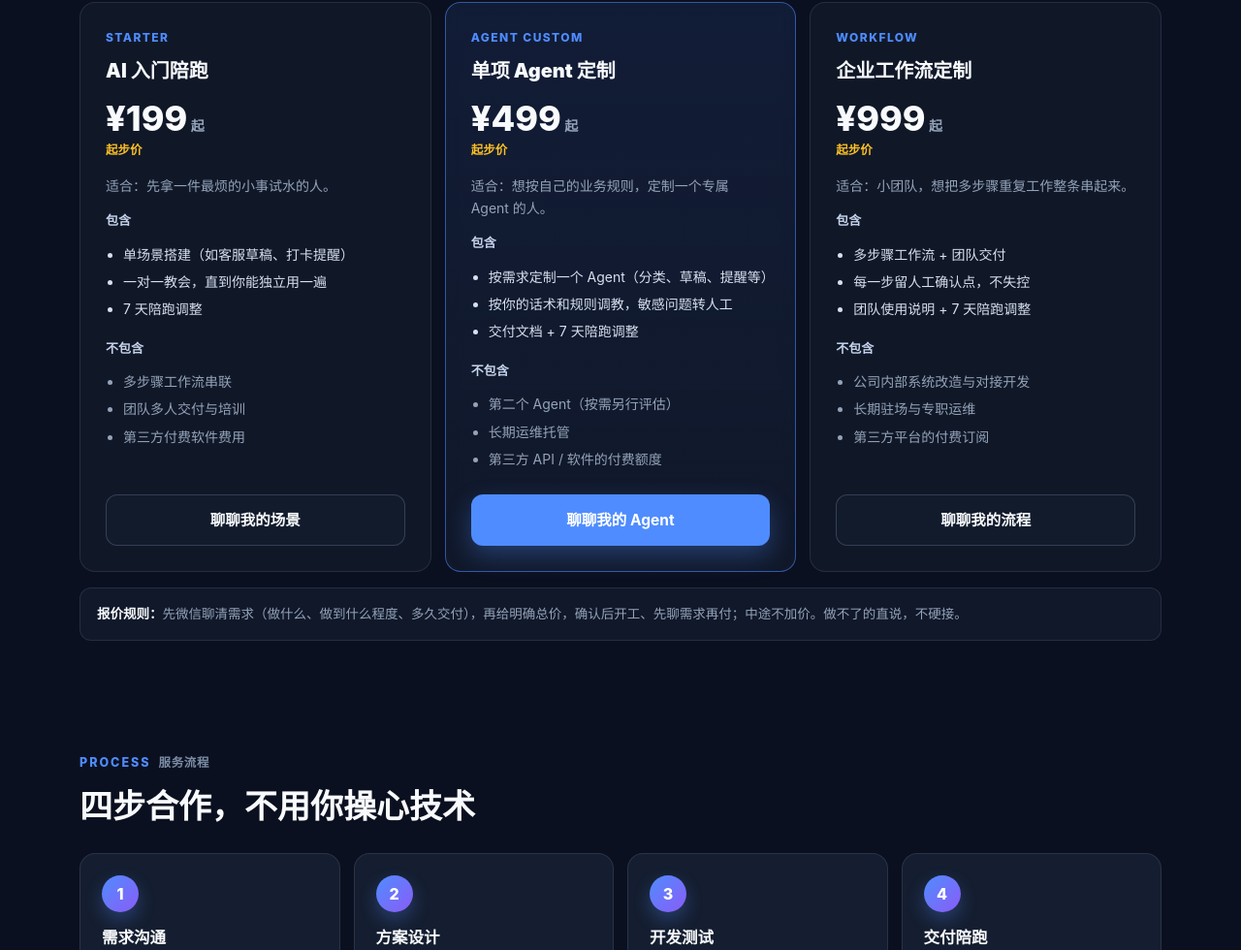
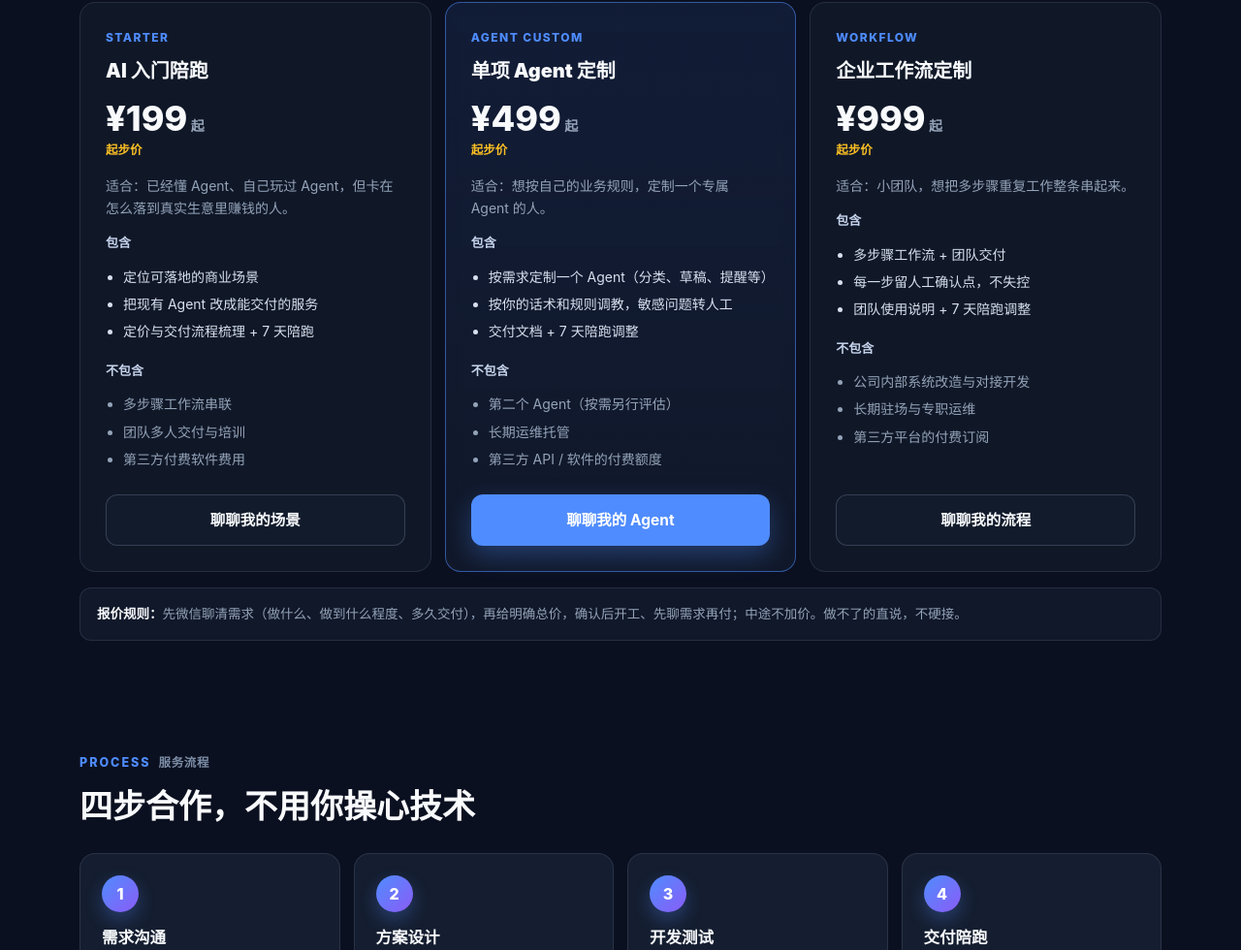
Before and after one commit to chenqinhong63/personal-shop, a plain HTML site: page index.html in a window 1280 px wide. Shown: the part 4983-5963 px from the top of the page at 97% size. Drawn offline with Linux system fonts and the light colour scheme.

Commit message:
入门陪跑定位改为懂 Agent、落地商业困难的人

```diff
--- a/index.html
+++ b/index.html
@@ -623,9 +623,9 @@ footer .fbrand{color:var(--muted);font-weight:700}
 <span class="tier">STARTER</span><h3>AI 入门陪跑</h3>
 <div class="amount">¥199<small> 起</small></div>
 <p class="ref">起步价</p>
-<p style="color:var(--muted);font-size:14px;margin:0">适合：先拿一件最烦的小事试水的人。</p>
+<p style="color:var(--muted);font-size:14px;margin:0">适合：已经懂 Agent、自己玩过 Agent，但卡在怎么落到真实生意里赚钱的人。</p>
 <h4>包含</h4>
-<ul><li>单场景搭建（如客服草稿、打卡提醒）</li><li>一对一教会，直到你能独立用一遍</li><li>7 天陪跑调整</li></ul>
+<ul><li>定位可落地的商业场景</li><li>把现有 Agent 改成能交付的服务</li><li>定价与交付流程梳理 + 7 天陪跑</li></ul>
 <h4>不包含</h4>
 <ul class="no"><li>多步骤工作流串联</li><li>团队多人交付与培训</li><li>第三方付费软件费用</li></ul>
 <div class="pcta"><a class="btn btn-ghost" href="#contact" style="width:100%">聊聊我的场景</a></div>
```
